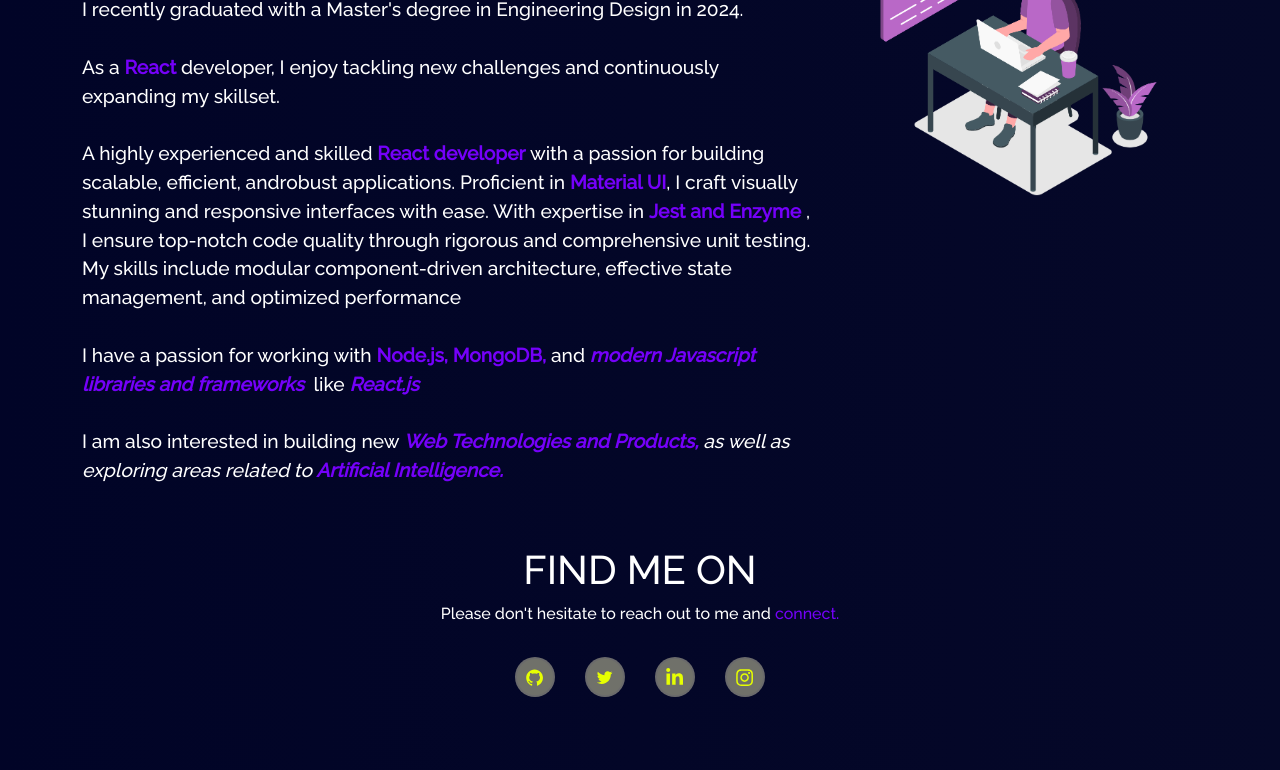
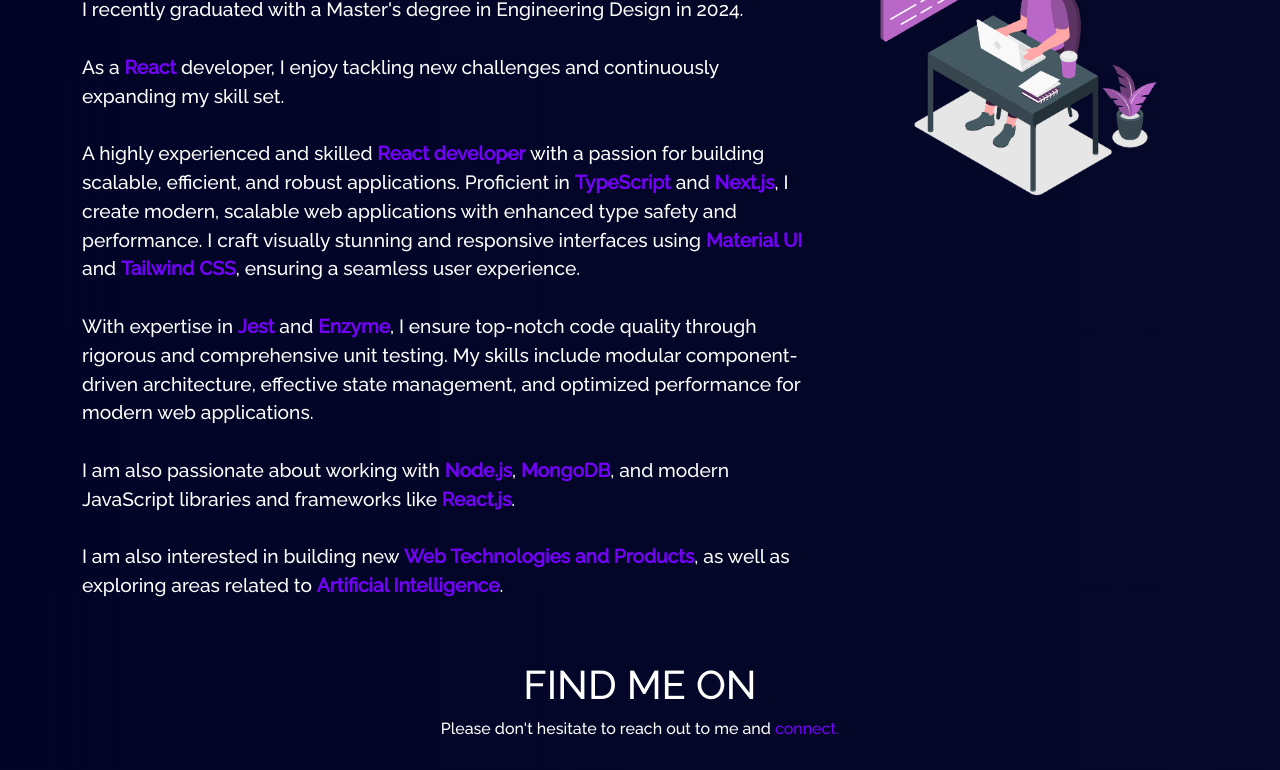
Before and after one commit to tamilselvanrangasamy/Portfolio, a React (Create React App) app: page / in a window 1280 px wide. Shown: the part 939-1709 px from the top of the page. Built offline with nearby package versions, Linux system fonts and the light colour scheme.

Commit message:
About page update

```diff
--- a/src/components/Home/About.jsx
+++ b/src/components/Home/About.jsx
@@ -18,44 +18,26 @@
       LET ME <span className="yellow"> INTRODUCE </span> MYSELF
     </h1>
     <p className="home-about-body">
-              Hi, my name is <span className="yellow">Tamilselvan Rangasamy </span>
-              and I'm from <span className="yellow"> Chennai, Tamilnadu</span>
+      Hi, my name is <span className="yellow">Tamilselvan Rangasamy</span> and I'm from <span className="yellow">Chennai, Tamilnadu</span>
       <br />
       <br />
       I recently graduated with a Master's degree in Engineering Design in 2024.
       <br />
       <br />
-              As a
-              <b className="yellow"> React </b>developer,
-              I enjoy tackling new challenges and continuously expanding my skillset.
+      As a <b className="yellow">React</b> developer, I enjoy tackling new challenges and continuously expanding my skill set.
       <br />
       <br />
-              A highly experienced and skilled <b className="yellow"> React developer</b> with a passion for building scalable, efficient, androbust applications. Proficient in<b className="yellow"> Material UI</b>, I craft visually stunning and responsive interfaces with ease. With expertise in <b className="yellow"> Jest and Enzyme </b>, I ensure top-notch code quality through rigorous and comprehensive unit testing. My skills include modular component-driven architecture, effective state management, and optimized performance
-
+      A highly experienced and skilled <b className="yellow">React developer</b> with a passion for building scalable, efficient, and robust applications. Proficient in <b className="yellow">TypeScript</b> and <b className="yellow">Next.js</b>, I create modern, scalable web applications with enhanced type safety and performance. I craft visually stunning and responsive interfaces using <b className="yellow">Material UI</b> and <b className="yellow">Tailwind CSS</b>, ensuring a seamless user experience.
       <br />
       <br />
-              I have a passion for working
-              with <b className="yellow">Node.js, MongoDB,</b> and
-              <i>
-                <b className="yellow">
-                  {" "}
-                  modern Javascript libraries and frameworks
-                </b>
-              </i>
-              &nbsp; like
-              <i>
-                <b className="yellow"> React.js</b>
-              </i>
+      With expertise in <b className="yellow">Jest</b> and <b className="yellow">Enzyme</b>, I ensure top-notch code quality through rigorous and comprehensive unit testing. My skills include modular component-driven architecture, effective state management, and optimized performance for modern web applications.
       <br />
       <br />
-              I am also interested in building new
-              <i>
-                <b className="yellow"> Web Technologies and Products, </b>
-                as well as exploring areas related to
-                <b className="yellow"> Artificial Intelligence.</b>
-              </i>
+      I am also passionate about working with <b className="yellow">Node.js</b>, <b className="yellow">MongoDB</b>, and modern JavaScript libraries and frameworks like <b className="yellow">React.js</b>.
       <br />
-
+      <br />
+      I am also interested in building new <b className="yellow">Web Technologies and Products</b>, as well as exploring areas related to <b className="yellow">Artificial Intelligence</b>.
+      <br />
     </p>
   </Col>
   <Col md={4} className="myAvtar">
@@ -64,6 +46,7 @@
     </Tilt>
   </Col>
 </Row>
+
         <Row>
           <Col md={12} className="home-about-social">
             <h1>FIND ME ON</h1>
```
Also changed, not shown: src/components/Contact/Contact.jsx (+6 -6 lines). Lines whose indentation alone changed are shown as unchanged.
